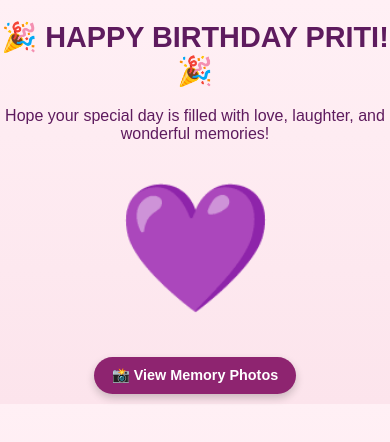
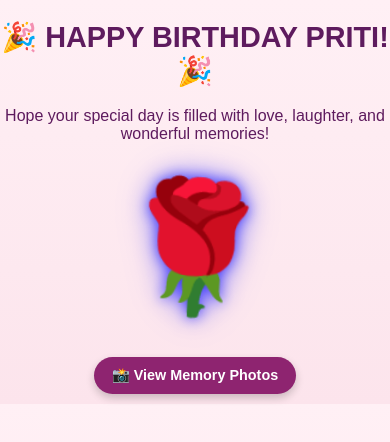
Before and after one commit to arindas1205-code/Quantum, a plain HTML site: page index.html in a window 390 px wide. Both pictures are taken after a click on the element "❤️". Drawn offline with Linux system fonts and the light colour scheme.

Commit message:
Update index.html

```diff
--- a/index.html
+++ b/index.html
@@ -46,6 +46,34 @@
     @keyframes beat {
       0%, 100% { transform: scale(1); }
       50% { transform: scale(1.3); }
+    }
+
+    /* 🌹 Blooming Blue Rose with Glow */
+    .rose {
+      font-size: 150px;
+      color: blue;
+      cursor: pointer;
+      display: inline-block;
+      transform-origin: center;
+      margin-top: 30px;
+      animation: bloom 4s ease-in-out infinite, glow 3s ease-in-out infinite;
+      text-shadow: 0 0 10px rgba(0, 0, 255, 0.7),
+                   0 0 20px rgba(0, 0, 255, 0.5),
+                   0 0 30px rgba(0, 0, 255, 0.3);
+    }
+
+    @keyframes bloom {
+      0%, 100% { transform: scale(1); }
+      50% { transform: scale(1.4) rotate(5deg); }
+    }
+
+    @keyframes glow {
+      0%, 100% { text-shadow: 0 0 10px rgba(0, 0, 255, 0.6),
+                                  0 0 20px rgba(0, 0, 255, 0.4),
+                                  0 0 30px rgba(0, 0, 255, 0.2); }
+      50% { text-shadow: 0 0 20px rgba(0, 0, 255, 0.9),
+                           0 0 40px rgba(0, 0, 255, 0.7),
+                           0 0 60px rgba(0, 0, 255, 0.5); }
     }
 
     .buttons {
@@ -152,6 +180,10 @@
         font-size: 100px; /* smaller heart on phones */
       }
 
+      .rose {
+        font-size: 100px; /* smaller rose on phones */
+      }
+
       .btn {
         font-size: 0.9rem;
         padding: 10px 18px;
@@ -187,8 +219,8 @@
     <h1>🎉 HAPPY BIRTHDAY PRITI! 🎉</h1>
     <p>Hope your special day is filled with love, laughter, and wonderful memories!</p>
 
-    <!-- Violet Heart (plays audio) -->
-    <div class="heart" onclick="playSong()">💜</div>
+    <!-- Blue Rose (plays audio with bloom + glow) -->
+    <div class="rose" style="color:blue;" onclick="playSong()">🌹</div>
 
     <div class="buttons">
       <button class="btn btn-photo" onclick="showBalloons()">📸 View Memory Photos</button>
```
